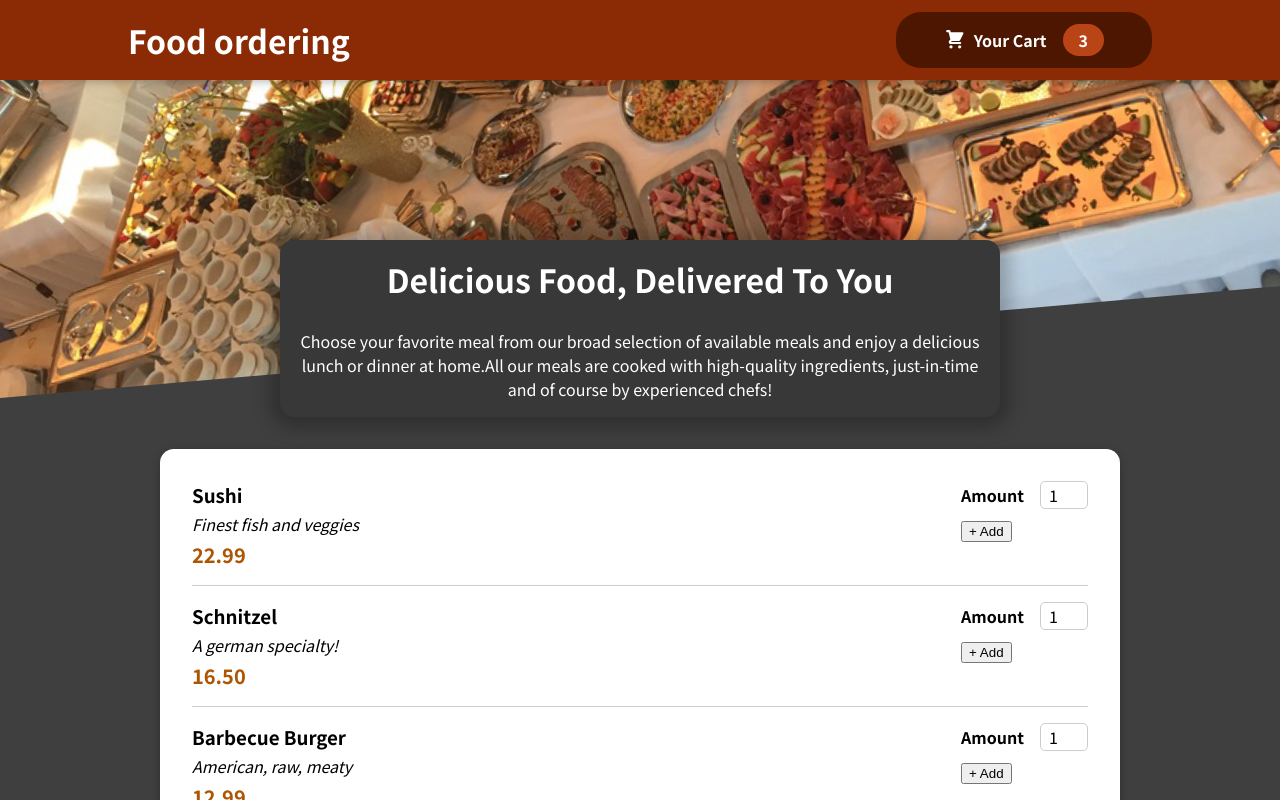
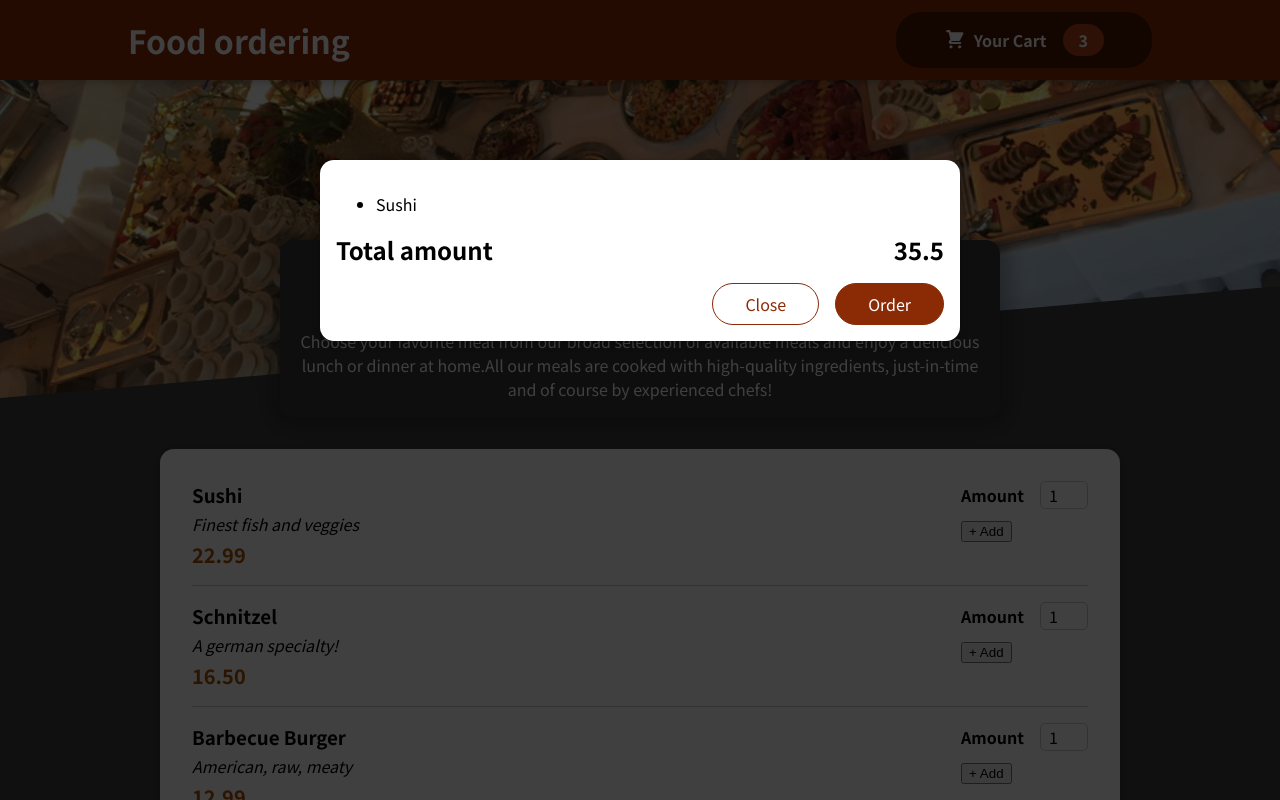
Before and after one commit to youn0808/react-food-ordering-web, a React (Create React App) app: page / in a window 1280 px wide. Shown: the top 800 px of the page. Built offline with nearby package versions, Linux system fonts and the light colour scheme.

Commit message:
Adding a modal via a react portal

```diff
--- a/public/index.html
+++ b/public/index.html
@@ -28,7 +28,9 @@
   </head>
   <body>
     <noscript>You need to enable JavaScript to run this app.</noscript>
+    <div id="overlays"></div>
     <div id="root"></div>
+
     <!--
       This HTML file is a template.
       If you open it directly in the browser, you will see an empty page.
--- a/src/App.js
+++ b/src/App.js
@@ -1,10 +1,11 @@
 import { Fragment } from "react";
 import Meals from "./component/Meals/Meals";
 import Header from "./component/Layout/Header";
-
+import Cart from "./component/Cart/Cart";
 function App() {
   return (
     <Fragment>
+      <Cart />
       <Header />
       <main>
         <Meals />
--- a/src/component/Cart/Cart.js
+++ b/src/component/Cart/Cart.js
@@ -1,4 +1,5 @@
 import classes from "../Cart/Cart.module.css";
+import Modal from "../UI/Modal";
 const Cart = (props) => {
   const cartItems = (
     <ul>
@@ -9,7 +10,7 @@
   );
 
   return (
-    <div>
+    <Modal>
       {cartItems}
       <div className={classes.total}>
         <span>Total amount</span>
@@ -19,7 +20,7 @@
         <button className={classes["button--alt"]}>Close</button>
         <button className={classes.button}>Order</button>
       </div>
-    </div>
+    </Modal>
   );
 };
 
--- /dev/null
+++ b/src/component/UI/Modal.js
@@ -0,0 +1,29 @@
+import { Fragment } from "react";
+import classes from "./Modal.module.css";
+import ReactDOM from "react-dom";
+const Backdrop = (props) => {
+  return <div className={classes.backdrop} />;
+};
+
+const MondalOverlay = (props) => {
+  return (
+    <div className={classes.modal}>
+      <div className={classes.control}>{props.children}</div>
+    </div>
+  );
+};
+
+const portalElement = document.getElementById("overlays");
+const Modal = (props) => {
+  return (
+    <Fragment>
+      {ReactDOM.createPortal(<Backdrop />, portalElement)}
+      {ReactDOM.createPortal(
+        <MondalOverlay>{props.children}</MondalOverlay>,
+        portalElement
+      )}
+    </Fragment>
+  );
+};
+
+export default Modal;
--- /dev/null
+++ b/src/component/UI/Modal.module.css
@@ -0,0 +1,40 @@
+.backdrop {
+  position: fixed;
+  top: 0;
+  left: 0;
+  width: 100%;
+  height: 100vh;
+  z-index: 20;
+  background-color: rgba(0, 0, 0, 0.75);
+}
+
+.modal {
+  position: fixed;
+  top: 20vh;
+  left: 5%;
+  width: 90%;
+  background-color: white;
+  padding: 1rem;
+  border-radius: 14px;
+  box-shadow: 0 2px 8px rgba(0, 0, 0, 0.25);
+  z-index: 30;
+  animation: slide-down 300ms ease-out forwards;
+}
+
+@media (min-width: 768px) {
+  .modal {
+    width: 40rem;
+    left: calc(50% - 20rem);
+  }
+}
+
+@keyframes slide-down {
+  from {
+    opacity: 0;
+    transform: translateY(-3rem);
+  }
+  to {
+    opacity: 1;
+    transform: translateY(0);
+  }
+}
```
